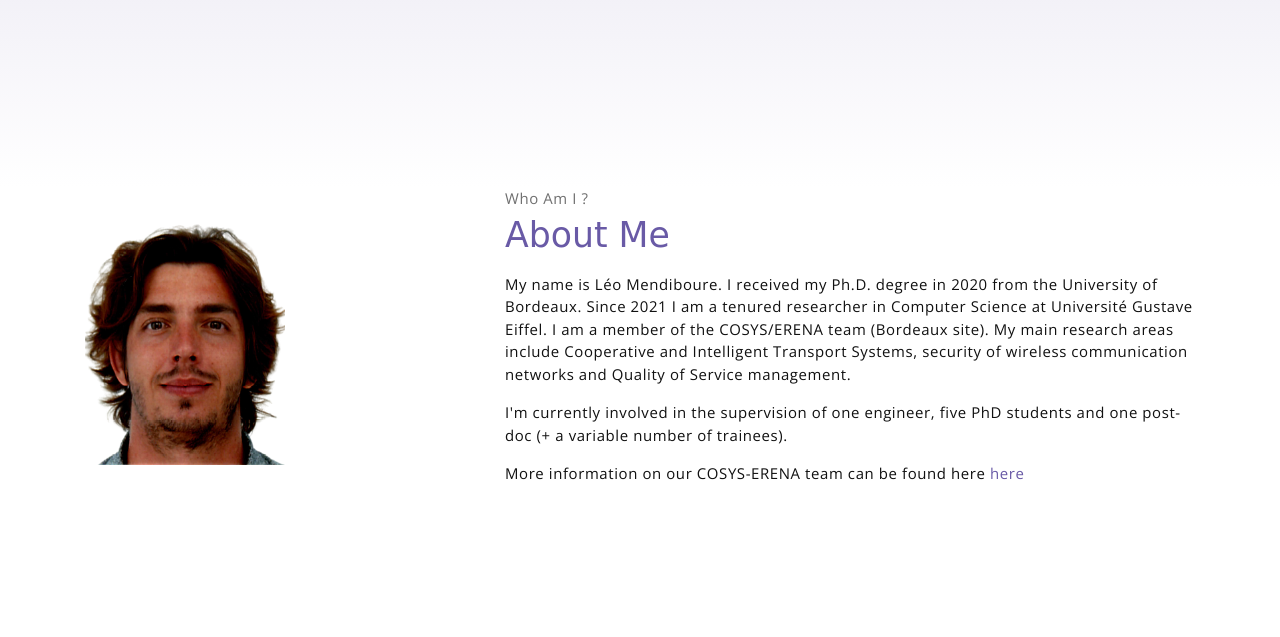
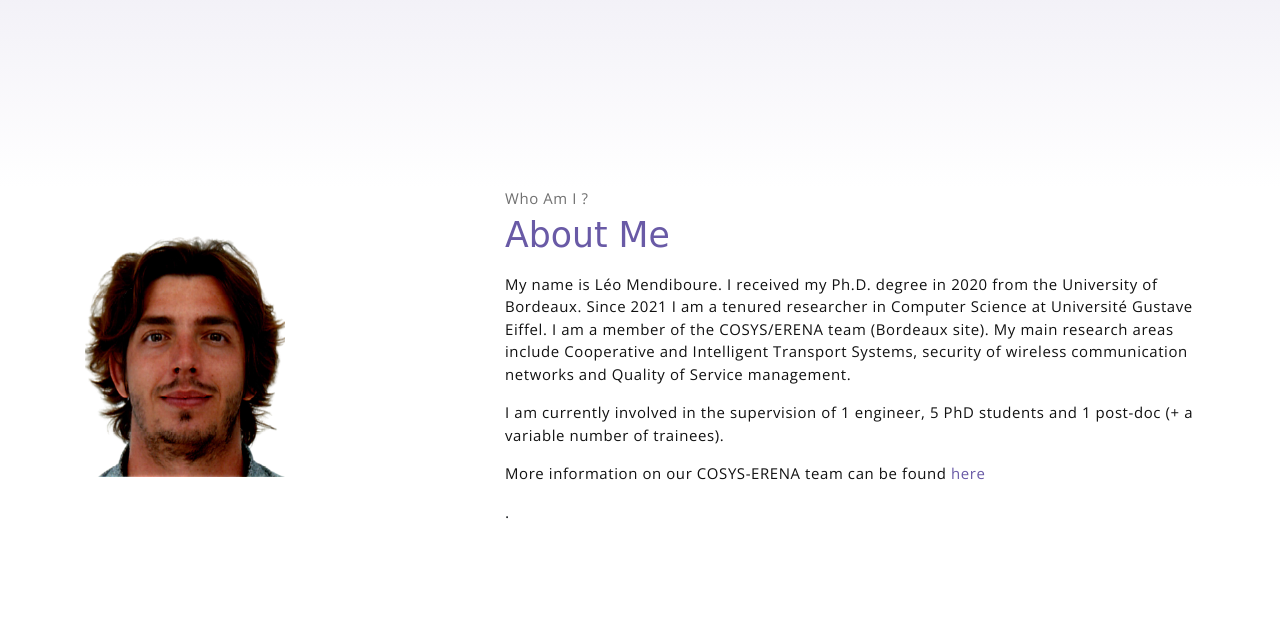
Before and after one commit to lmendiboure/lmendiboure.github.io, a website: page index.html in a window 1280 px wide. Shown: the part 613-1250 px from the top of the page. Drawn offline with nearby package versions, Linux system fonts and the light colour scheme; a web font is replaced by a local one.

Commit message:
Correct mistake

```diff
--- a/index.html
+++ b/index.html
@@ -73,8 +73,8 @@
                     <p class="section-subtitle">Who Am I ?</p>
                     <h2 class="section-title mb-3">About Me</h2>
                     <p>My name is Léo Mendiboure. I received my Ph.D. degree in 2020 from the University of Bordeaux. Since 2021 I am a tenured researcher in Computer Science at Université Gustave Eiffel. I am a member of the COSYS/ERENA team (Bordeaux site). My main research areas include Cooperative and Intelligent Transport Systems, security of wireless communication networks and Quality of Service management. </p>
-                    <p>I'm currently involved in the supervision of one engineer, five PhD students and one post-doc (+ a variable number of trainees).</p>
-		    <p> More information on our COSYS-ERENA team can be found here <a href="https://erena.univ-gustave-eiffel.fr/" target="_blank">here</a></p>
+                    <p>I am currently involved in the supervision of 1 engineer, 5 PhD students and 1 post-doc (+ a variable number of trainees).</p>
+		    <p> More information on our COSYS-ERENA team can be found <a href="https://erena.univ-gustave-eiffel.fr/" target="_blank">here</a></p>.
 		</div>
             </div><!-- end of about wrapper -->
         </div><!-- end of container -->
```
